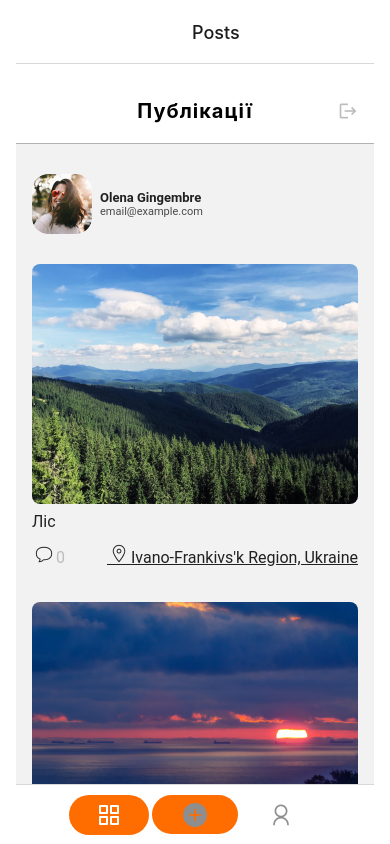
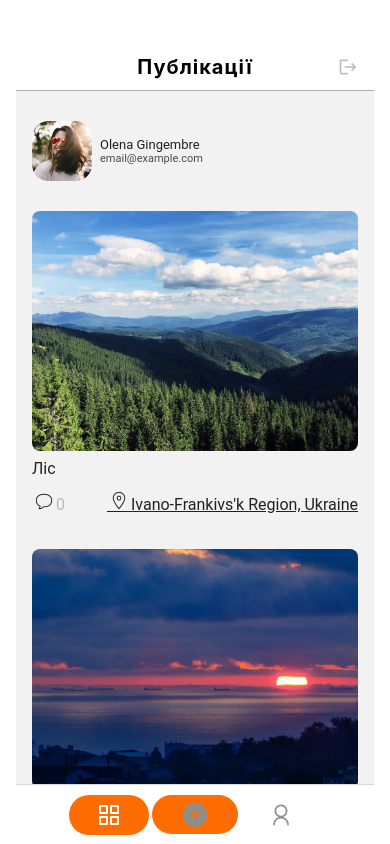
Before and after one commit to HelenaGingembre/rn-hw-5, a React Native app: screen /Posts in a window 390 px wide. Built offline with nearby package versions, Linux system fonts and the light colour scheme.

Commit message:
update header icon

```diff
--- a/components/header.js
+++ b/components/header.js
@@ -1,21 +1,35 @@
-import { StyleSheet, Text, View } from 'react-native';
+import { StyleSheet, Text, View, TouchableOpacity } from 'react-native';
 
 import { Feather, MaterialIcons } from '@expo/vector-icons';
+import { PostsScreen } from '../Screens/main/PostsScreen';
+import { Login } from '../Screens/auth/LoginScreen';
 
 export const Header = ({ title, out }) => {
     return (
         <View style={styles.header}>
+            <TouchableOpacity
+                activeOpacity={0.8}
+                style={styles.btn}
+                onPress={() => PostsScreen}
+            >
                 <Feather
                     name="arrow-left"
                     size={20}
                     color={out ? '#FFF' : 'rgba(33, 33, 33, 0.8'}
                 />
+            </TouchableOpacity>
             <Text style={styles.headerText}>{title}</Text>
+            <TouchableOpacity
+                activeOpacity={0.8}
+                style={styles.btn}
+                onPress={() => Login}
+            >
                 <MaterialIcons
                     name="logout"
                     size={20}
                     color={out ? '#BDBDBD' : '#FFF'}
                 />
+            </TouchableOpacity>
         </View>
     );
 };
@@ -23,14 +37,14 @@ export const Header = ({ title, out }) => {
 const styles = StyleSheet.create({
     header: {
         width: '100%',
-        height: 80,
+        // height: 88,
         flexDirection: 'row',
         alignItems: 'center',
         justifyContent: 'space-between',
         borderBottomWidth: 1,
         borderBottomColor: 'rgba(0, 0, 0, 0.3)',
-        paddingTop: 27,
-        paddingBottom: 12,
+        paddingTop: 55,
+        paddingBottom: 11,
         backgroundColor: '#fff',
         paddingHorizontal: 16,
     },
--- a/components/user.js
+++ b/components/user.js
@@ -34,7 +34,7 @@ const styles = StyleSheet.create({
     name: {
         fontFamily: 'Roboto',
         fontSize: 13,
-        fontWeight: 700,
+        // fontWeight: 700,
         color: '#212121',
     },
     email: {
--- a/router.js
+++ b/router.js
@@ -62,7 +62,7 @@ export const useRoute = isAuth => {
                 name="Posts"
                 component={PostsScreen}
                 options={{
-                    headerShown: true,
+                    headerShown: false,
                     tabBarShowLabel: false,
                     headerTitleStyle: { marginLeft: 160 },
                     tabBarIcon: ({ focused, size, color }) => (
@@ -80,7 +80,7 @@ export const useRoute = isAuth => {
                 name="CreatePosts"
                 component={CreatePostsScreen}
                 options={{
-                    headerShown: true,
+                    headerShown: false,
                     tabBarShowLabel: false,
                     tabBarIcon: ({ focused, size, color }) => (
                         <AntDesign
```
Lines whose indentation alone changed are shown as unchanged.
